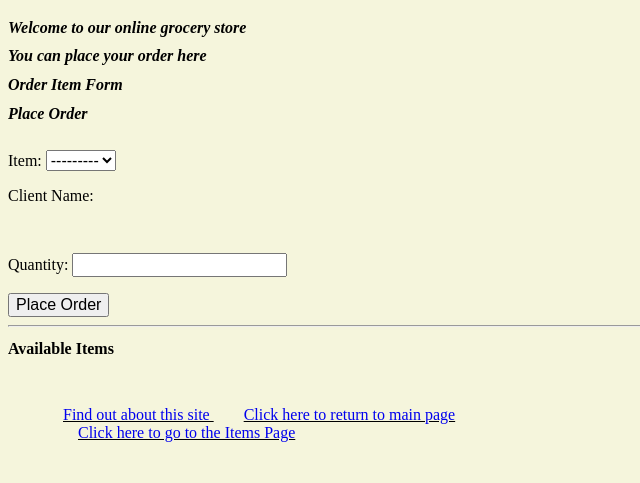
After one commit to manjotplaha/Grocery-Site, a Django app: page /placeorder/ in a window 1280 px wide. The commit adds this page. Shown: the top 483 px of the page, without its empty margins (0-640 px from the left). Run offline with Django 5.2, Linux system fonts and the light colour scheme; data that the repository does not hold is empty.

Commit message:
Lab 7 and Lab 8

```diff
--- a/grocerysite/urls.py
+++ b/grocerysite/urls.py
@@ -15,19 +15,11 @@ Including another URLconf
     2. Add a URL to urlpatterns:  path('blog/', include('blog.urls'))
 """
 from django.contrib import admin
-from django.urls import path
-from myapp import views
-from myapp.views import Detail, TeamMembersView
+from django.urls import path,include
 
 app_name = 'myapp'
 
 urlpatterns = [
     path('admin/', admin.site.urls),
-    path('', views.index, name='index'),
-    # path('about/', views.about, name='about'),
-    path('about/<int:yr>/<int:mth>/', views.about, name='about'),
-    path('aboutUs/', views.aboutUs, name='aboutUs'),
-    # path('detail/<int:type_no>/', views.detail, name='detail'),        #for FBV
-    path('<int:type_no>/',Detail.as_view(),name='detail'),       #for CBV
-    path('team/',TeamMembersView.as_view(),name='team'),                #LAB 6 PART 2
+    path('',include('myapp.urls',namespace='myapp'))
 ]
--- /dev/null
+++ b/myapp/forms.py
@@ -0,0 +1,58 @@
+from django import forms
+from myapp.models import OrderItem, Client, Item
+
+
+# class OrderItemForm(forms.ModelForm):
+#     client_choices = (
+#         (0, 'ZiadKobti'),
+#         (1, 'UsamaMir'),
+#         (2, 'SajaMansouri'),
+#         (3, 'PrashantRanga'),
+#         (4, 'MarkSmith'),
+#
+#     )
+#
+#     client = forms.ChoiceField(widget=forms.RadioSelect, choices=client_choices, label='Client Name')
+
+class OrderItemForm(forms.ModelForm):
+    client=forms.ModelChoiceField(queryset=Client.objects.all().order_by('-username'),empty_label='',widget=forms.RadioSelect(), label='Client Name')
+
+
+    class Meta:
+        model = OrderItem
+        fields = ['item', 'client', 'quantity']
+
+    def __init__(self, *args, **kwargs):
+        super(OrderItemForm, self).__init__(*args, **kwargs)
+        self.fields['client'].label = 'Client Name'
+
+class InterestForm(forms.Form):
+    INTEREST_CHOICES = (
+        (1, 'Yes'),
+        (0, 'No'),
+    )
+
+    interested = forms.ChoiceField(
+        label='Interested',
+        widget=forms.RadioSelect,
+        initial=1,
+        required=False,
+        choices=INTEREST_CHOICES
+    )
+
+    quantity = forms.IntegerField(
+        label='Quantity',
+        initial=1,
+        min_value=1,
+        required=False
+    )
+
+    comments = forms.CharField(
+        label='Additional Comments',
+        widget=forms.Textarea,
+        required=False
+    )
+
+
+class ItemSearchForm(forms.Form):
+    item = forms.ModelChoiceField(queryset=Item.objects.all(), empty_label="Select an item")
--- a/myapp/models.py
+++ b/myapp/models.py
@@ -24,12 +24,17 @@ class Item(models.Model):
     stock = models.PositiveIntegerField(default=100)
     available = models.BooleanField(default=True)
     description = models.TextField(default='Description')
+    interested = models.PositiveIntegerField(default=0)
 
     def __str__(self):
         return self.name
 
     class Meta:
         ordering = ['id']
+
+    def topup(self):
+        self.stock += 50
+        return self.save()
 # class Client(User):
 #     CITY_CHOICES = [
 #         ('San Francisco', 'San'),
@@ -70,7 +75,7 @@ class OrderItem(models.Model):
     date = models.DateTimeField(auto_now=True)
 
     def __str__(self):
-        return self.item.name
+        return f" {self.item.name} by  {self.client.get_full_name()} {self.quantity} units where status is {self.get_status_display()}"
 
     class Meta:
         ordering = ['id']
--- /dev/null
+++ b/myapp/static/myapp/style.css
@@ -0,0 +1,20 @@
+.hbar1 {
+display: inline;
+margin: 15px;
+}
+
+h1{
+    font-style: italic;
+    font-size: medium;
+}
+
+*{
+    text-decoration-color: black;
+    font-size: medium;
+    align-content: center;
+
+}
+
+body{
+    background-color: beige;
+}
--- /dev/null
+++ b/myapp/urls.py
@@ -0,0 +1,19 @@
+from django.contrib import admin
+from django.urls import path
+from myapp import views
+from myapp.views import Detail, TeamMembersView
+
+app_name = 'myapp'
+
+urlpatterns = [
+
+    path('', views.index, name='index'),
+    path('about/<int:yr>/<int:mth>/', views.about, name='about'),
+    path('aboutUs/', views.aboutUs, name='aboutUs'),
+    path('<int:type_no>/',Detail.as_view(),name='detail'),       #for CBV
+    path('team/',TeamMembersView.as_view(),name='team'),                #LAB 6 PART 2
+    path('items/', views.items, name='items'),
+    path('placeorder/',views.placeorder,name='placeorder'),
+    path("itemsearch/", views.item_search,name='itemsearch'),
+    path("items/<int:item_id>/", views.itemdetail, name='item_detail'),
+]
--- a/myapp/views.py
+++ b/myapp/views.py
@@ -1,10 +1,11 @@
-from django.shortcuts import render
+from django.shortcuts import render, get_object_or_404
 from django.http import HttpResponse
 from django.views import View
 
 from .models import Type, Item, TeamMembers
 import calendar
 from django.shortcuts import render
+from .forms import ItemSearchForm, OrderItemForm, InterestForm
 
 
 # Create your views here.
@@ -48,6 +49,7 @@ def about(request, yr, mth):
     # Answer for part d, iii
     #Yes, I am passing Year and month te template which has been taken as a input fromm the user, further the month name is calculated based on month number entered
 
+
 # LAB 6 | Part 1 | e.
 class Detail(View):     #CBV for Part 3
 
@@ -70,6 +72,7 @@ def aboutUs(request):
     response.write(heading1)
     return response
 
+
 # # Comments explaining the differences during conversion:
 #
 # # 1. Function-Based View (FBV) is a simple function that takes a request and returns a response.
@@ -85,3 +88,73 @@ class TeamMembersView(View):
     def get(self, request):
         details = TeamMembers.objects.all().order_by('-first_name')
         return render(request, 'myapp/teamDetailView.html',{'details':details})
+
+def items(request):
+    itemlist = Item.objects.all().order_by('id')[:20]
+    return render(request, 'myapp/items.html', {"itemlist":itemlist})
+
+# def placeorder(request):
+#     return render(request, 'myapp/placeorder.html')
+
+def placeorder(request):
+    msg = ''
+    itemlist = Item.objects.all()
+
+    if request.method == 'POST':
+        form = OrderItemForm(request.POST)
+        if form.is_valid():
+            order = form.save(commit=False)
+            if order.quantity <= order.item.stock:
+                # order.save()
+                order.item.stock -= order.quantity
+                order.item.save()
+                msg = 'Your order has been placed successfully.'
+            else:
+                msg = 'We do not have sufficient stock to fill your order.'
+                return render(request, 'myapp/order_response.html', {'msg': msg})
+    else:
+        form = OrderItemForm()
+    return render(request, 'myapp/placeorder.html', {'form': form, 'msg': msg, 'itemlist': itemlist})
+
+
+def item_search(request):
+    price = None
+    if request.method == 'POST':
+        form = ItemSearchForm(request.POST)
+        if form.is_valid():
+            item = form.cleaned_data['item']
+            price = item.price
+    else:
+        form = ItemSearchForm()
+
+    return render(request, 'myapp/item_search.html', {'form': form, 'price': price})
+
+
+def itemdetail(request, item_id):
+    # Retrieve the item based on item_id
+    item = get_object_or_404(Item, pk=item_id)
+
+    # Initialize message variable
+    message = ''
+
+    # Check if the item is available
+    if not item.available:
+        message = 'This item is currently not available.'
+
+    # If a POST request, process the interest form
+    if request.method == 'POST':
+        form = InterestForm(request.POST)
+        if form.is_valid():
+            # Save the form data (record user interest)
+            form.save()
+            # Update interested count for the item
+            item.interested += 1
+            item.save()
+            # Redirect or display a success message
+            return render(request, 'myapp/itemdetail.html',
+                          {'item': item, 'form': form, 'message': 'Thank you for showing your interest!'})
+    else:
+        # Create a new instance of the interest form
+        form = InterestForm()
+
+    return render(request, 'myapp/itemdetail.html', {'item': item, 'form': form, 'message': message})
--- /dev/null
+++ b/templates/myapp/base.html
@@ -0,0 +1,21 @@
+<!DOCTYPE html>
+{% load static %}
+<html>
+<head>
+    <link rel="stylesheet" type="text/css" href="{% static 'myapp/style.css' %}"/>
+    <title> Online Grocery Store - {% block title %} Welcome! {% endblock %}</title>
+</head>
+<body>
+<div>
+    <h1>{% block myhdg %} Welcome to our online grocery store {% endblock %}</h1>
+    {% block body_block %}*** {% endblock %}
+</div>
+<div>
+    <ul>
+        <li class="hbar1"><a href="http://127.0.0.1:8000/aboutUs"> Find out about this site </a></li>
+        <li class="hbar1"><a href = "{% url 'myapp:index'%}"> Click here to return to main page </a><br/></li>
+        <li class="hbar1"><a href = "{% url 'myapp:items'%}"> Click here to go to the Items Page </a><br/></li>
+    </ul>
+</div>
+</body>
+</html>
--- /dev/null
+++ b/templates/myapp/placeorder.html
@@ -0,0 +1,22 @@
+{% extends "myapp/base.html" %}
+
+{% block body_block %}
+    <h1>You can place your order here</h1>
+    <h1>Order Item Form</h1>
+    <h1>Place Order</h1>
+    <form method="post">
+        {% csrf_token %}
+        {{ form.as_p }}
+        <button type="submit">Place Order</button>
+    </form>
+    <hr>
+    <h2>Available Items</h2>
+    <ul>
+        {% for item in itemlist %}
+            <li>{{ item.name }} - Price: ${{ item.price }} - Stock: {{ item.stock }}</li>
+        {% endfor %}
+    </ul>
+    {% if msg %}
+        <p>{{ msg }}</p>
+    {% endif %}
+{% endblock %}
```
Also changed, not shown: templates/myapp/about.html (+6 -13 lines), templates/myapp/detail.html (+4 -10 lines), templates/myapp/index.html (+10 -12 lines), templates/myapp/item_search.html (added, +14 -0 lines), templates/myapp/itemdetail.html (added, +18 -0 lines), templates/myapp/items.html (added, +12 -0 lines), templates/myapp/teamDetailView.html (+7 -10 lines), templates/myapp/order_response.html (added).
